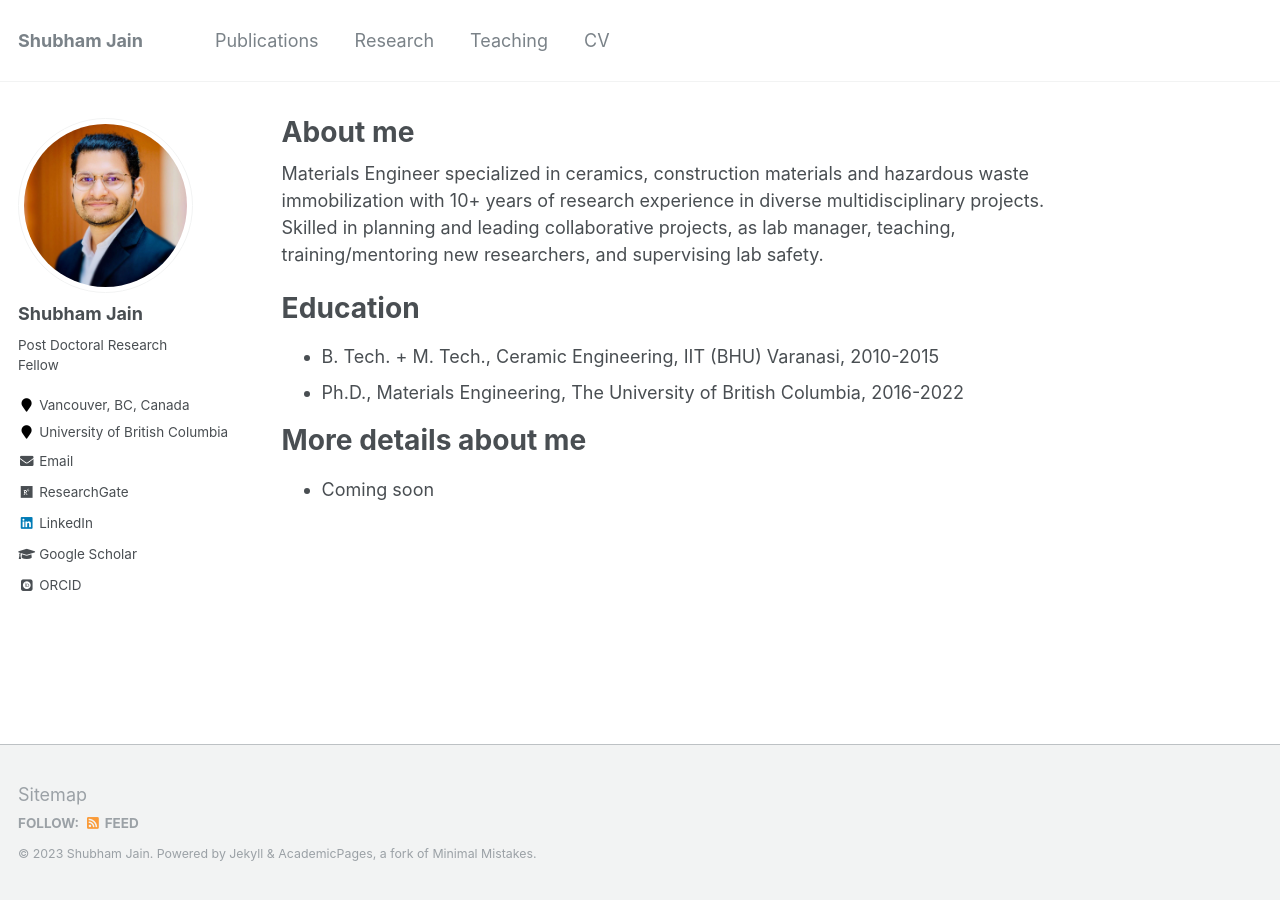
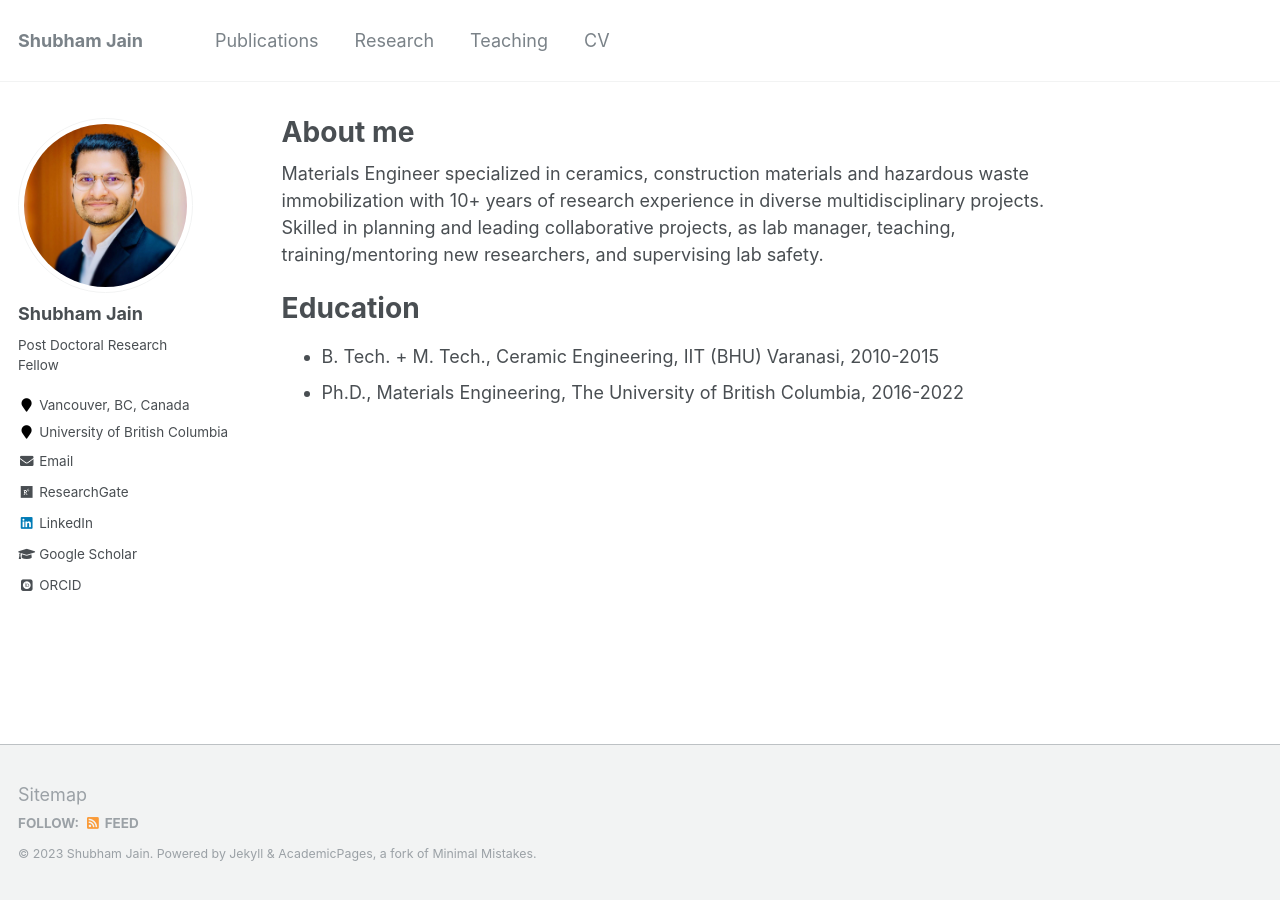
Before and after one commit to shubhamj2611/shubhamj2611.github.io, a Jekyll site: the page built from _pages/about.md, in a window 1280 px wide. Built offline with Jekyll 4.4.1, drawn with Linux system fonts in a browser that asks for light colours; some web fonts are replaced.

Commit message:
Update about.md

```diff
--- a/_pages/about.md
+++ b/_pages/about.md
@@ -14,7 +14,3 @@ Materials Engineer specialized in ceramics, construction materials and hazardous
 ======
 * B. Tech. + M. Tech., Ceramic Engineering, IIT (BHU) Varanasi, 2010-2015
 * Ph.D., Materials Engineering, The University of British Columbia, 2016-2022
-
-**More details about me**
-======
-* Coming soon
```
